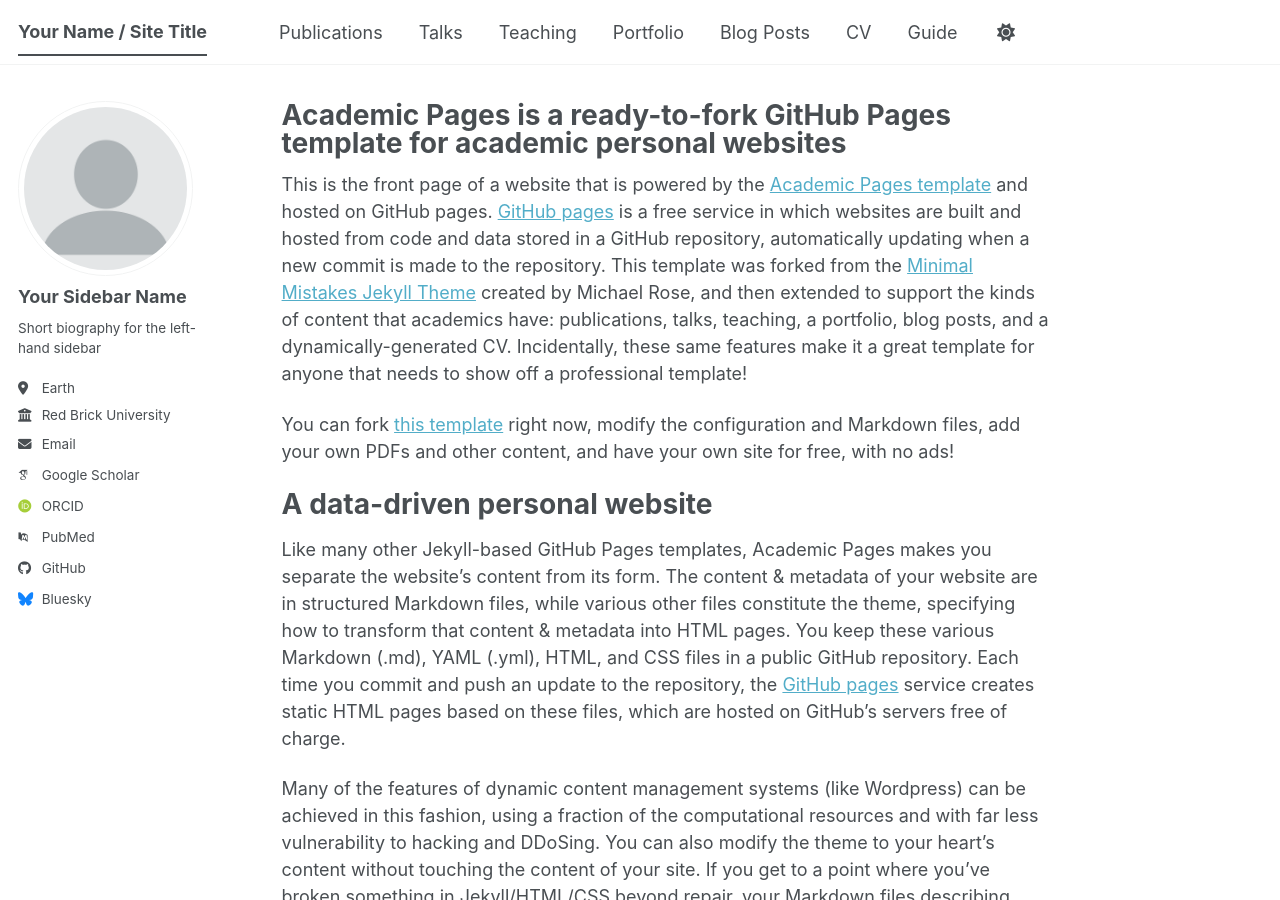
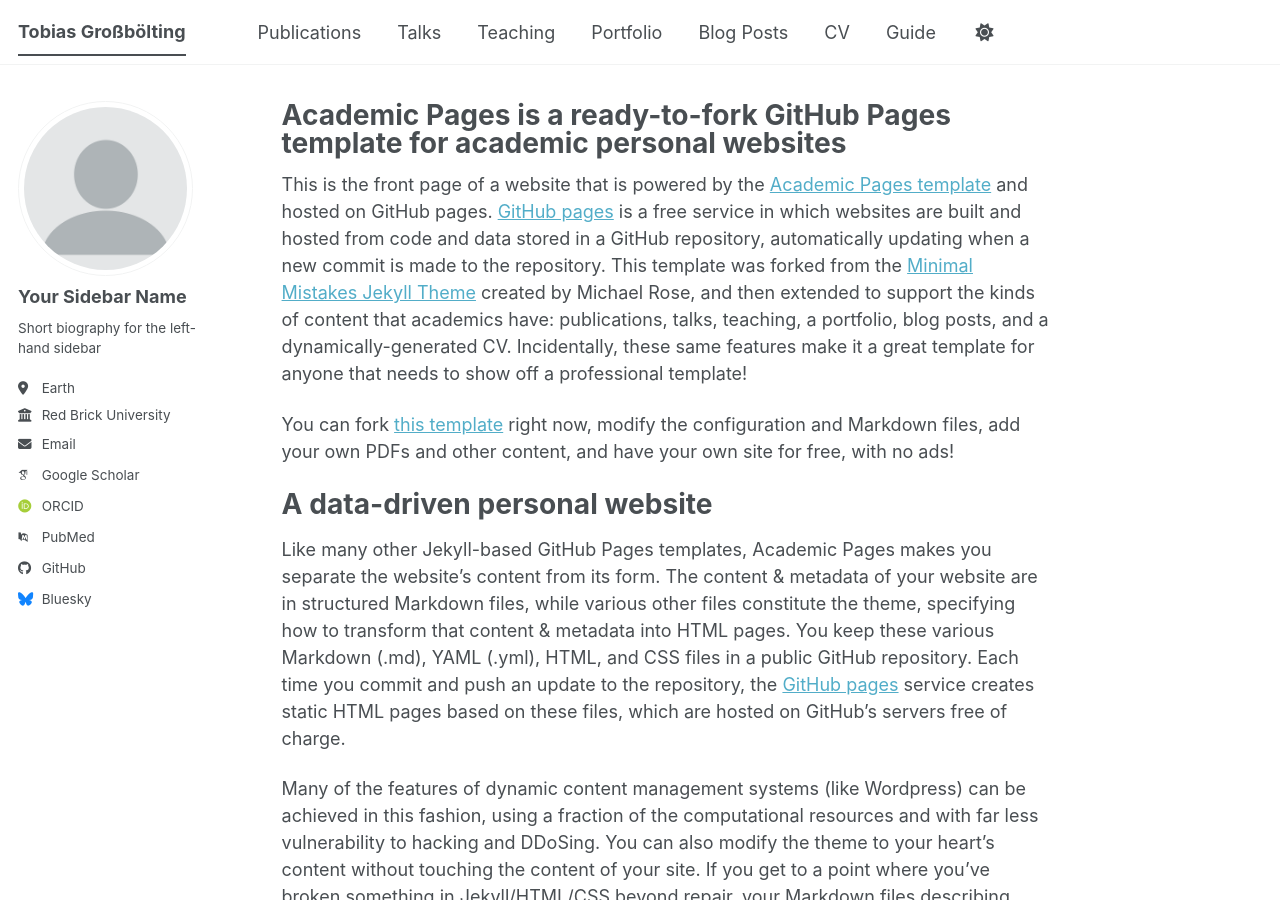
Before and after one commit to tgrossboelting/tgrossboelting.github.io, a Jekyll site: the page built from _pages/about.md, in a window 1280 px wide and 900 px high. Built offline with Jekyll 4.4.1, drawn with Linux system fonts in a browser that asks for light colours; some web fonts are replaced; a script bundle is joined from its source files by our own code; library files that are not in the unit come from our copies.

Commit message:
changed title

```diff
--- a/_config.yml
+++ b/_config.yml
@@ -9,7 +9,7 @@
 # Basic Site Settings
 locale                   : "en-US"
 site_theme               : "default" # The available themes options are "default", "air", "sunrise", "mint", "dirt" and "contrast"
-title                    : "Your Name / Site Title"
+title                    : "Tobias Großbölting"
 title_separator          : "-"
 name                     : &name "Your Name"
 description              : &description "Your Name's academic portfolio"   # Update this with a general description of your site, this is the default if not overridden by a page
```
